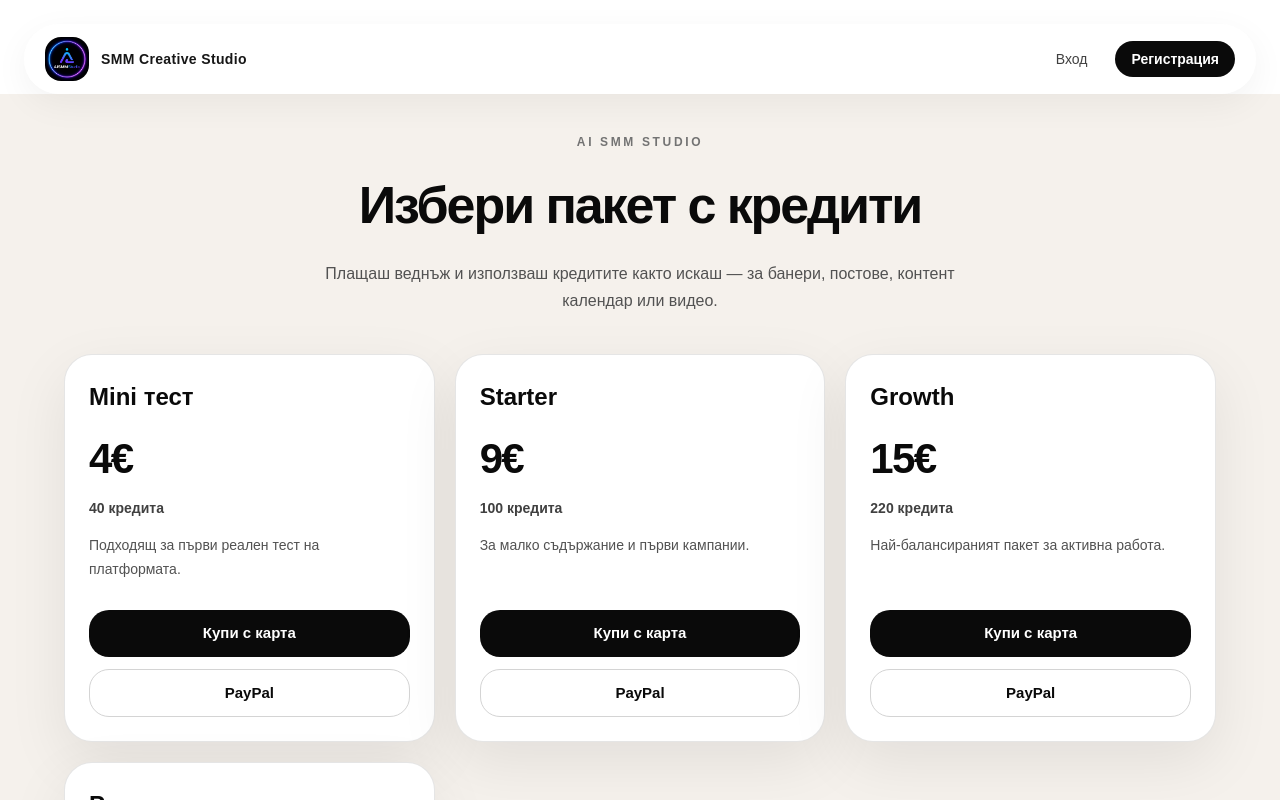
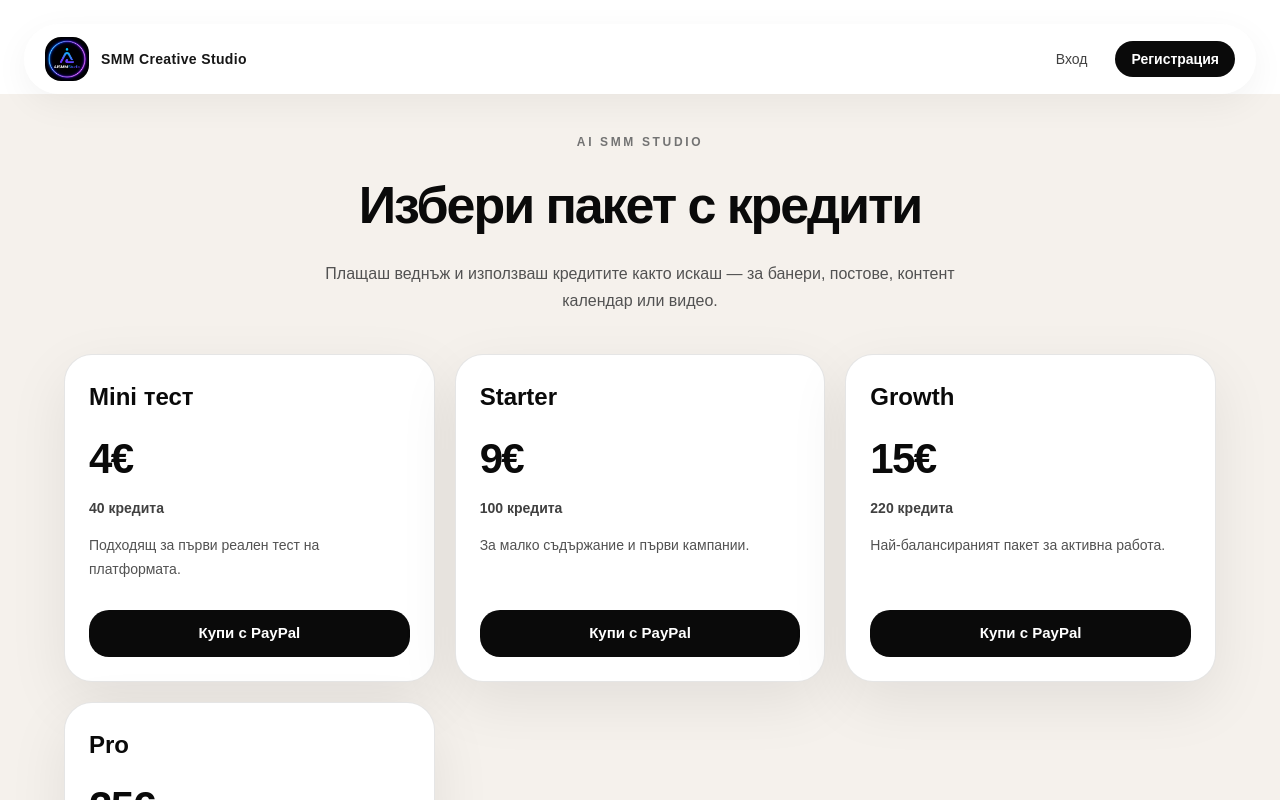
Before and after one commit to celevra-coder/ai-smm-platform, a Next.js app: page /pricing in a window 1280 px wide. Shown: the top 800 px of the page. Built offline with nearby package versions, Linux system fonts and the light colour scheme; no server answers.

Commit message:
Temporarily hide Stripe checkout button

```diff
--- a/app/pricing/page.tsx
+++ b/app/pricing/page.tsx
@@ -135,25 +135,14 @@ const res = await fetch(
                 {plan.description}
               </p>
 
-              <div className="mt-6 space-y-3">
-  <button
-    type="button"
-    onClick={() => handleCheckout(plan.key, "stripe")}
-    disabled={loadingPlan === plan.key}
-    className="w-full rounded-[20px] bg-neutral-950 px-5 py-3 text-[15px] font-bold text-white transition hover:opacity-90 disabled:cursor-not-allowed disabled:opacity-60"
-  >
-    {loadingPlan === plan.key ? "Отварям..." : "Купи с карта"}
-  </button>
-
               <button
   type="button"
   onClick={() => handleCheckout(plan.key, "paypal")}
   disabled={loadingPlan === plan.key}
-    className="w-full rounded-[20px] border border-neutral-300 bg-white px-5 py-3 text-[15px] font-bold text-neutral-950 transition hover:bg-neutral-50 disabled:cursor-not-allowed disabled:opacity-60"
+  className="mt-6 w-full rounded-[20px] bg-neutral-950 px-5 py-3 text-[15px] font-bold text-white transition hover:opacity-90 disabled:cursor-not-allowed disabled:opacity-60"
 >
-    PayPal
+  {loadingPlan === plan.key ? "Отварям..." : "Купи с PayPal"}
 </button>
-</div>
             </div>
           ))}
         </div>
```
Lines whose indentation alone changed are shown as unchanged.
